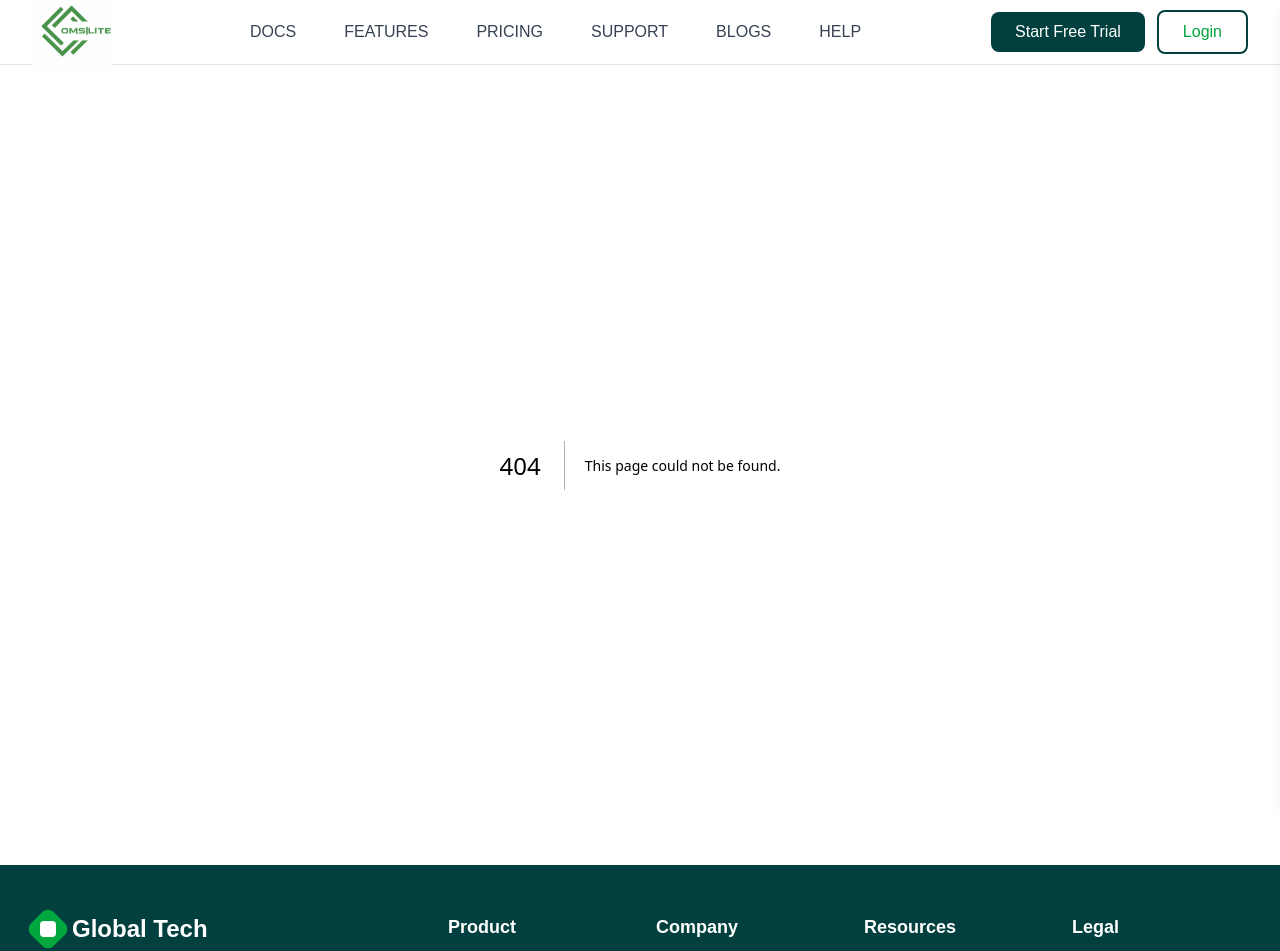
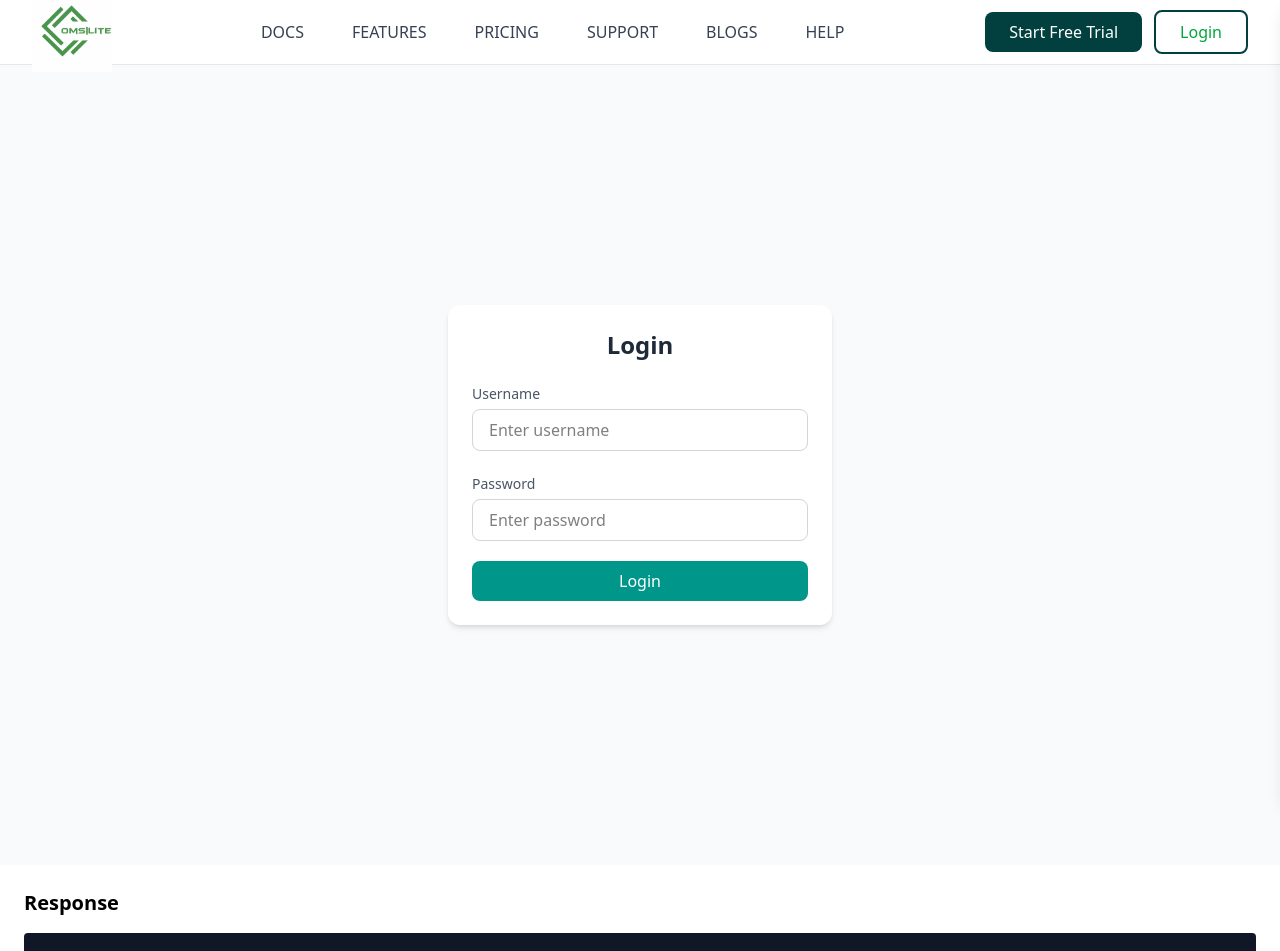
Before and after one commit to ribesh07/oms-landing, a Next.js app: page /account/login in a window 1280 px wide. Before the commit this address had no page. Shown: the top 951 px of the page. Built offline with nearby package versions, Linux system fonts and the light colour scheme.

Commit message:
`Refactor Account Page to fetch and display tenant data`

```diff
--- /dev/null
+++ b/app/account/login/page.js
@@ -0,0 +1,97 @@
+"use client";
+
+import { useState } from "react";
+
+export default function LoginForm() {
+  const [username, setUsername] = useState("");
+  const [password, setPassword] = useState("");
+  const [loading, setLoading] = useState(false);
+  const [message, setMessage] = useState("");
+  const [data, setData] = useState(null);
+
+  async function handleLogin(e) {
+    e.preventDefault();
+    setLoading(true);
+    setMessage("");
+
+    try {
+      const res = await fetch("/auth/login", {
+        method: "POST",
+        headers: { "Content-Type": "application/json" },
+        body: JSON.stringify({ username, password }),
+      });
+
+      const json = await res.json();
+      setData(json);
+
+      if (!res.ok) {
+        setMessage(json.message || "Invalid credentials");
+      } else {
+        setMessage("Login successful!");
+        console.log("Login Response:", json);
+      }
+    } catch (error) {
+      console.error("Login error:", error);
+      setMessage("Error connecting to server");
+    }
+
+    setLoading(false);
+  }
+
+  return (
+    <div>
+
+    <div className="flex items-center justify-center min-h-screen bg-gray-50 px-4 gap-8">
+      <form
+        onSubmit={handleLogin}
+        className="w-full max-w-sm bg-white p-6 rounded-xl shadow-md space-y-5"
+      >
+        <h2 className="text-2xl font-semibold text-center text-gray-800">Login</h2>
+
+        <div>
+          <label className="text-sm text-gray-600">Username</label>
+          <input
+            type="text"
+            value={username}
+            onChange={(e) => setUsername(e.target.value)}
+            className="mt-1 w-full px-4 py-2 border border-gray-300 rounded-lg focus:ring-2 focus:ring-teal-600 focus:outline-none"
+            placeholder="Enter username"
+            required
+          />
+        </div>
+
+        <div>
+          <label className="text-sm text-gray-600">Password</label>
+          <input
+            type="password"
+            value={password}
+            onChange={(e) => setPassword(e.target.value)}
+            className="mt-1 w-full px-4 py-2 border border-gray-300 rounded-lg focus:ring-2 focus:ring-teal-600 focus:outline-none"
+            placeholder="Enter password"
+            required
+          />
+        </div>
+
+        <button
+          type="submit"
+          className="w-full py-2 bg-teal-600 text-white rounded-lg hover:bg-teal-700 transition disabled:opacity-50"
+          disabled={loading}
+        >
+          {loading ? "Logging in..." : "Login"}
+        </button>
+
+        {message && <p className="text-center text-sm text-red-600">{message}</p>}
+      </form>
+
+
+    </div>
+     <div className="p-6">
+        <h2 className="text-xl font-bold mb-4">Response</h2>
+        <pre className="bg-gray-900 text-green-300 p-4 rounded text-sm overflow-auto">
+          {JSON.stringify(data, null, 2)}
+        </pre>
+      </div>
+
+    </div>
+  );
+}
--- a/app/account/page.js
+++ b/app/account/page.js
@@ -1,10 +1,35 @@
 "use client";
-import React from "react";
+import { useEffect, useState } from "react";
 
-export default function AccountPage() {
+export default function TenantData() {
+  const [data, setData] = useState(null);
+  const [loading, setLoading] = useState(true);
+
+  useEffect(() => {
+    const fetchTenant = async () => {
+      try {
+        const res = await fetch("/company/");
+        const json = await res.json();
+        setData(json);
+      } catch (error) {
+        console.error("Error fetching data:", error);
+      } finally {
+        setLoading(false);
+      }
+    };
+
+    fetchTenant();
+  }, []);
+
+  if (loading) return <p className="text-gray-500 p-4">Loading...</p>;
+
   return (
-    <main className="p-6">
-      <h1>Account (Client)</h1>
-    </main>
+    <div className="p-6">
+      <h2 className="text-xl font-bold mb-4">Tenant Details</h2>
+
+      <pre className="bg-gray-900 text-green-300 p-4 rounded text-sm overflow-auto">
+        {JSON.stringify(data, null, 2)}
+      </pre>
+    </div>
   );
 }
--- a/app/globals.css
+++ b/app/globals.css
@@ -1,6 +1,6 @@
 @import "tailwindcss";
 
-:root {
+/* :root {
   --background: #ffffff;
   --foreground: white;
 }
@@ -23,4 +23,4 @@ body {
   background: var(--background);
   color: var(--foreground);
   font-family: Arial, Helvetica, sans-serif;
-}
+} */
--- a/components/Demo-FreeTrail.js
+++ b/components/Demo-FreeTrail.js
@@ -99,11 +99,12 @@ export default function FreeTrials() {
 
         {/* Subheading */}
         <p
-          className={`text-base sm:text-lg lg:text-xl text-gray-100 leading-relaxed max-w-xl ${
+          className={`text-base sm:text-lg  lg:text-xl text-gray-100 leading-relaxed font-bold max-w-xl ${
             isVisible ? "animate-slide-up opacity-0 delay-200" : "opacity-0"
           }`}
         >
-          Join thousands of businesses managing their finances smarter, faster,
+          Join thousands of businesses managing their finances
+          <span className="font-bold text-green-600"> Smarter, Faster</span>{" "}
           and more securely with our cloud-based accounting platform.
         </p>
       </div>
```
